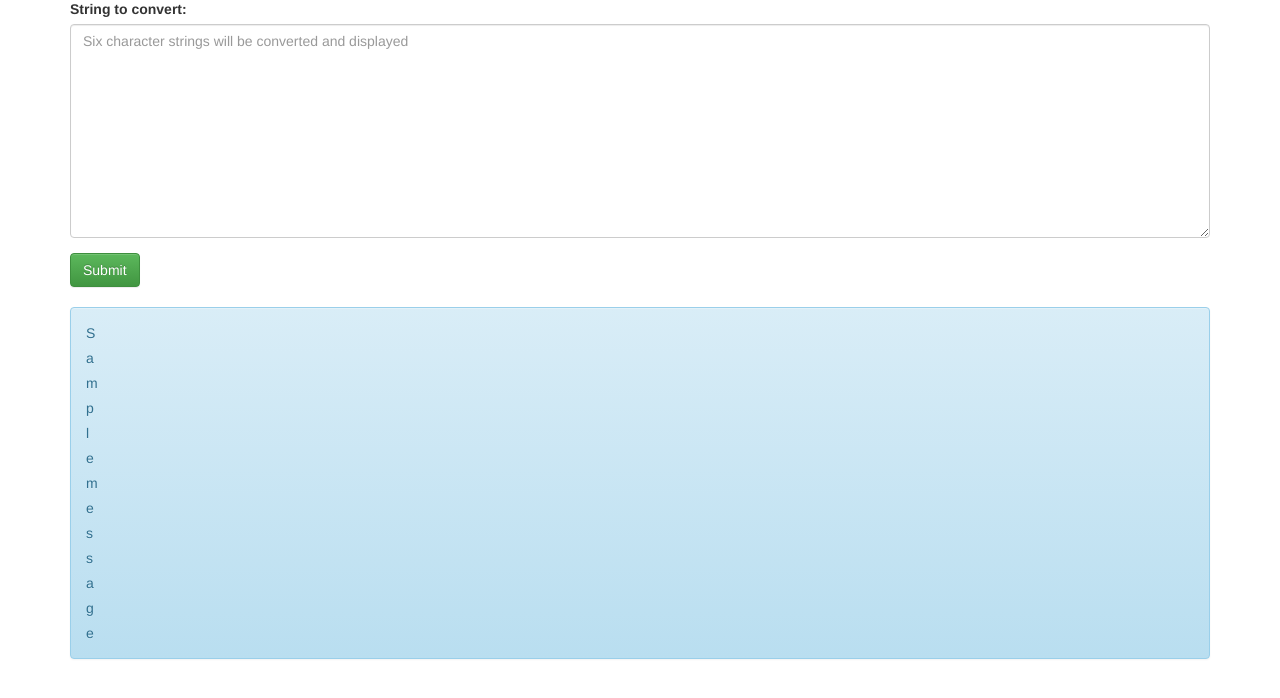
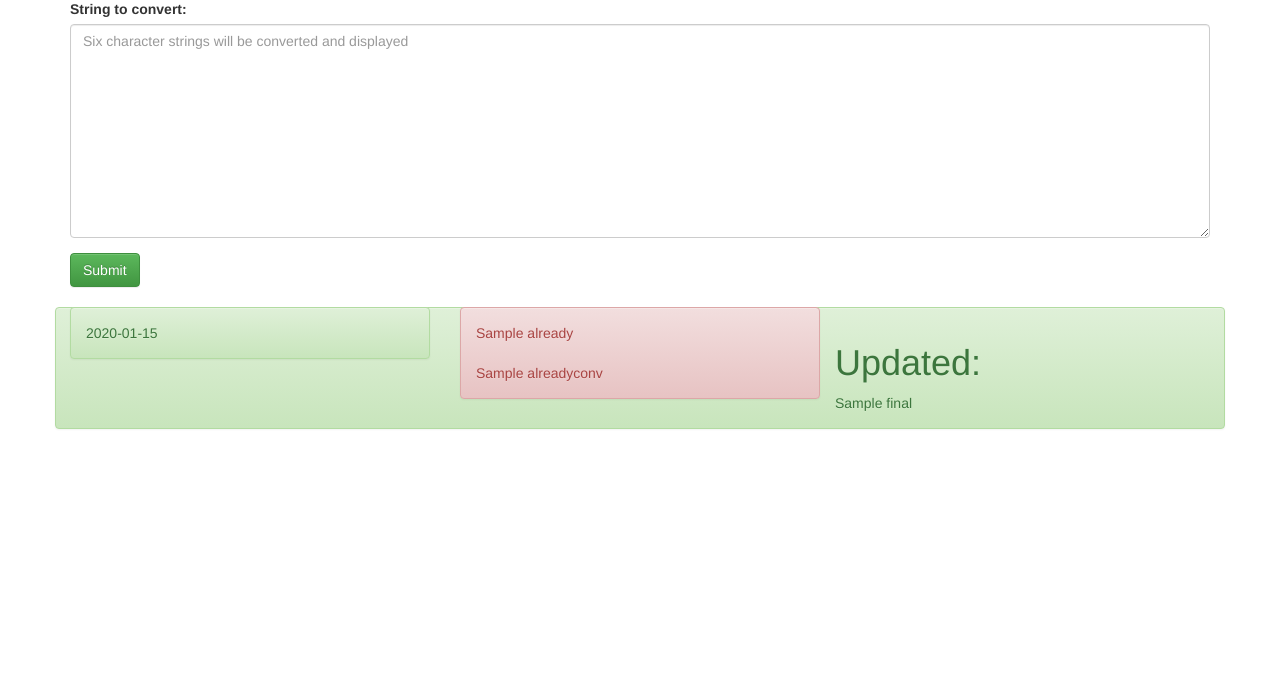
Before and after one commit to dashw00d/pa-id-converter, a Flask app: template templates/main.html in a window 1280 px wide. Shown: the part 64-762 px from the top of the page. Run offline with Flask 2, Linux system fonts and the light colour scheme; the template is opened without the code that fills it: values that come from a table or form of the project are taken from there, most other values are stand-ins (such as "Sample title", 1, 10 or a date in 2020); one stand-in notice (Sample message) is shown.

Commit message:
new stuff

```diff
--- a/main.py
+++ b/main.py
@@ -1,5 +1,6 @@
 from flask import Flask, render_template, flash, request
-from wtforms import Form, TextField, TextAreaField, validators, StringField, SubmitField
+from wtforms import Form, TextField, TextAreaField, validators, StringField, SubmitField, SelectMultipleField, widgets
+
 
 # App config.
 DEBUG = True
@@ -7,35 +8,106 @@ app = Flask(__name__)
 app.config.from_object(__name__)
 app.config['SECRET_KEY'] = '7d441f27d441f27567d441f2b6176a'
 
+letters = []
+updated = []
+uinput = ''
+
+
+class MultiCheckboxField(SelectMultipleField):
+    widget = widgets.ListWidget(prefix_label=False)
+    option_widget = widgets.CheckboxInput()
+
+
 class ReusableForm(Form):
     name = TextField('Name:', validators=[validators.required()])
+    letter = MultiCheckboxField('Label', choices=letters)
 
 
-@app.route("/", methods=['GET', 'POST'])
-def hello():
+@app.route('/', methods=['GET', 'POST'])
+def index():
+    name = TextField('Name:', validators=[validators.required()])
+    letter = MultiCheckboxField('Label', choices=letters)
+    form = Form()
+    return render_template('main.html', name=name, letter=letter, form=form)
+
+
+@app.route("/input", methods=['GET', 'POST'])
+def input():
     form = ReusableForm(request.form)
 
     print form.errors
+    letters = None
+    already = None
+    alreadyconv = None
+
     if request.method == 'POST':
-        name=request.form['name']
+        name = request.form['name']
+        global uinput
+        uinput = name
+        ''' if request.form['prefs']:
+            prefs2 = request.form['prefs']
+            print prefs2 '''
         print name
-        lines = name.split('\n')
+        lines = name.split(' ')
+        global updated
         updated = []
+        letters = []
+        words = []
+        alreadyconv = []
 
         for l in lines:
-        	n = l.split()
-	        for x in n:
-	        	if len(x) == 6 and x.isalpha() == False:
-	        		x = '*0' + x[4]+x[5]+x[2]+x[3]+x[0]+x[1]
-	        		updated.append(x)
+            n = l.split()
+            for x in n:
+                if len(x) == 6 and not x.isalpha():
+                    x = '*0' + x[4] + x[5] + x[2] + x[3] + x[0] + x[1]
+                    updated.append(x)
+                elif len(x) == 6 and x.isalpha():
+                    words.append(x)
+                    x = '*0' + x[4] + x[5] + x[2] + x[3] + x[0] + x[1]
+                    letters.append(x)
 
+                elif len(x) == 8 and x[0] == '*':
+                    already = 'Warning: IDs Already Converted.'
+                    alreadyconv.append(x)
+        zipper = zip(letters, words)
+        print updated
         if form.validate():
             # Save the comment here.
             flash(updated)
         else:
             flash("Oops! You didn't enter anything.")
 
-    return render_template('main.html', form=form)
+    return render_template('main.html', form=form, updated=updated, letters=letters, words=words, already=already, alreadyconv=alreadyconv, zipper=zipper)
+
+
+@app.route("/fix", methods=['GET', 'POST'])
+def fix():
+    form = ReusableForm(request.form)
+    if request.method == 'POST':
+        my_letters = request.form.getlist("letter")
+        test = [x.encode('UTF8') for x in updated]
+        print updated
+        print my_letters
+        newl = []
+        final = []
+        for x in test:
+            newl.append(x)
+        for x in my_letters:
+            newl.append(x)
+        lines = uinput.split()
+        print newl
+        for x in lines:
+            if len(x) == 6:
+                x = '*0' + x[4] + x[5] + x[2] + x[3] + x[0] + x[1]
+                print x
+                for y in newl:
+                    if x == y:
+                        final.append(x)
+        print final
+
+    return render_template('main.html', form=form,
+                           update=updated, my_letters=my_letters, final=final)
+
 
 if __name__ == "__main__":
     app.run()
--- a/templates/main.html
+++ b/templates/main.html
@@ -14,7 +14,7 @@
 
 
   <h2>PA ID Converter</h2>
-  <form  action="" method="post" role="form">
+  <form  action="{{ url_for('input') }}" method="post">
     {{ form.csrf }}
     <div class="form-group">
       <label for="name">String to convert:</label>
@@ -24,27 +24,56 @@
   </form>
 
   <br>
-        {% with messages = get_flashed_messages(with_categories=true) %}
-            {% if messages %}
+  <div class="row">
+        <div class="col-md-4">
 
-        {% for message in messages %}
-            {% if "Oops!" not in message[1]: %}
+
+                {% if updated %}
+                <div class="alert alert-success">
+                  {% for x in updated %}
+                    {{x}}<br>
+                  {% endfor %}
+                </div>
+                {% endif %}
+
+
+        </div>
+
+        <div class="col-md-4">
+          {% if already %}
+            <div class="alert alert-danger">
+            {{already}}<br><br>
+            {% for x in alreadyconv %}
+              {{x}}<br>
+            {% endfor %}
+            </div>
+          {% endif %}
+        </div>
+        <div class="col-md-4">
+          <form>{{ form.letter }}</form>
+                {% if letters %}
                 <div class="alert alert-info">
-                {% for x in message[1] %}
-                     <p>{{x}}</p>
-                    {% endfor %}
+                  <h1>Select any Non Words:</h1>
+                  <form  action="{{ url_for('fix') }}" method="post">
+                    <label for="letter"></label>
+                  {% for x in zipper %}
+                    <input type="checkbox" id="{{x.0}}" name="letter" value="{{x.0}}">
+                    <label for="{{x.0}}">{{x.1}}</label><br>
+                  {% endfor %}
+                  <button type="submit" class="btn btn-success">Submit</button>
+                  </form>
                 </div>
-            {% endif %}
-
-            {% if "Oops!" in message[1]: %}
-                <div class="alert alert-warning">
-                {{ message[1] }}
-                </div>
-            {% endif %}
+                {% endif %}
+        </div>
+        {% if final %}
+        <div class="alert alert-success">
+          <h1>Updated:</h1>
+        {% for x in final %}
+        {{x}}<br>
         {% endfor %}
-            {% endif %}
-        {% endwith %}
-
+        </div>
+        {% endif %}
+      </div>
 </div>
 <br>
 </div>
```
